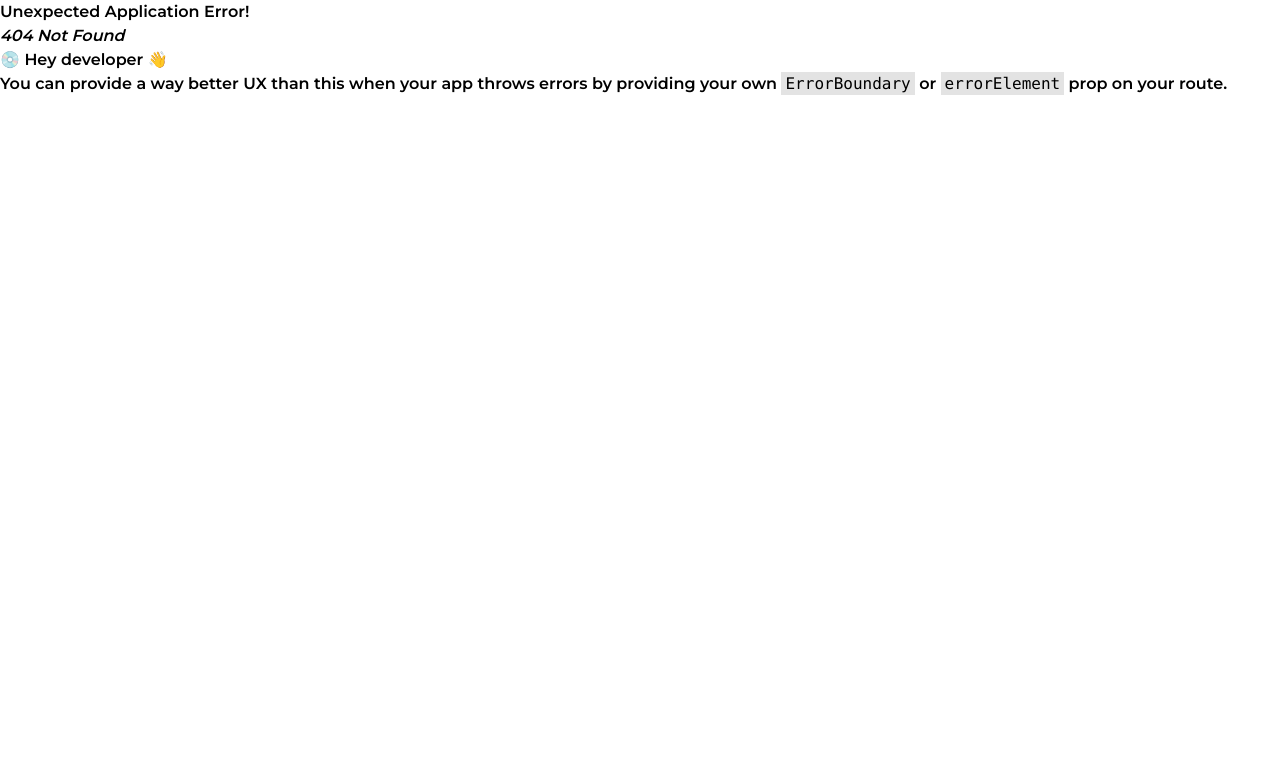
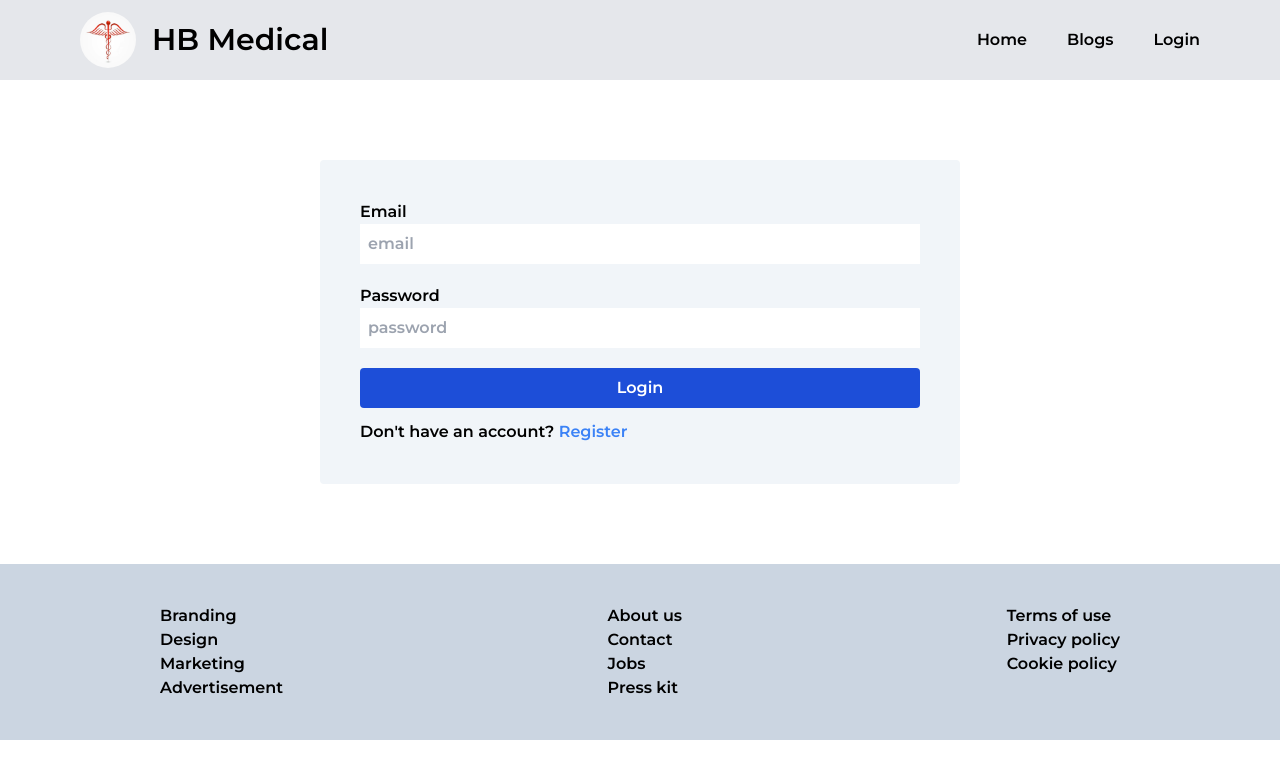
Before and after one commit to Md-Rubel-Ahmed-Rana/hb-medical-client, a React (Create React App) app: page /login in a window 1280 px wide. Before the commit this address had no page. Shown: the top 778 px of the page. Built offline with nearby package versions, Linux system fonts and the light colour scheme.

Commit message:
Login page completed

```diff
--- /dev/null
+++ b/src/Pages/Login/Login.tsx
@@ -0,0 +1,25 @@
+import React from 'react';
+import { Link } from 'react-router-dom';
+
+const Login = () => {
+    return (
+        <div className="lg:w-1/2 bg-slate-100 mx-auto my-20 p-10 rounded">
+        <form>
+            <div className="mb-5">
+                <label className="block">Email</label>
+                <input type="text" placeholder="email" className="w-full p-2" />
+            </div>
+            <div className="mb-5">
+                <label className="block">Password</label>
+                <input type="text" placeholder="password" className="w-full p-2" />
+            </div>
+            <button type='submit' className="bg-blue-700 w-full px-10 py-2 rounded text-center text-white">Login</button>
+        </form>
+        <div className='mt-3'>
+            <p>Don't have an account? <Link to="/register" className='text-blue-500'>Register</Link> </p>
+        </div>
+        </div>
+    );
+};
+
+export default Login;
--- a/src/Shared/Navbar/Navbar.tsx
+++ b/src/Shared/Navbar/Navbar.tsx
@@ -1,4 +1,5 @@
 import React from 'react';
+import { Link } from 'react-router-dom';
 import logo from "../../images/logo.jpg"
 
 const Navbar = () => {
@@ -12,7 +13,7 @@ const Navbar = () => {
                 <ul className='flex gap-10'>
                 <li>Home</li>
                 <li>Blogs</li>
-                <li>Login</li>
+                <li><Link to="/login">Login</Link></li>
             </ul>
             </div>
         </div>
--- a/src/routes/Router.tsx
+++ b/src/routes/Router.tsx
@@ -2,6 +2,7 @@
 import { createBrowserRouter } from "react-router-dom";
 import Main from "../Layout/Main";
 import Home from "../Pages/Home/Home/Home";
+import Login from "../Pages/Login/Login";
 
 const router = createBrowserRouter([
     {
@@ -11,6 +12,10 @@ const router = createBrowserRouter([
             {
                 path: "/",
                 element: <Home />
+            },
+            {
+                path: "/login",
+                element: <Login />
             }
         ]
     }
```
